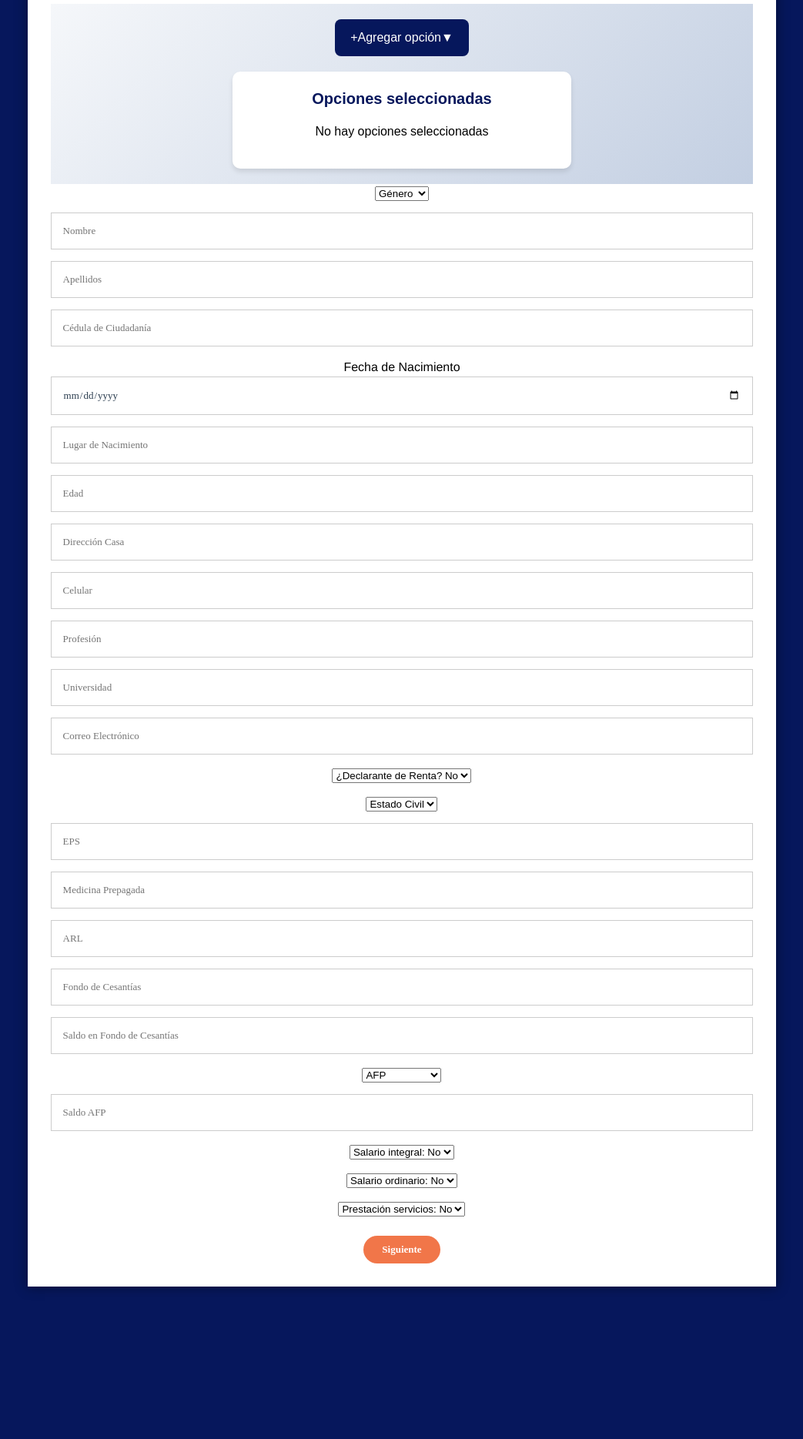
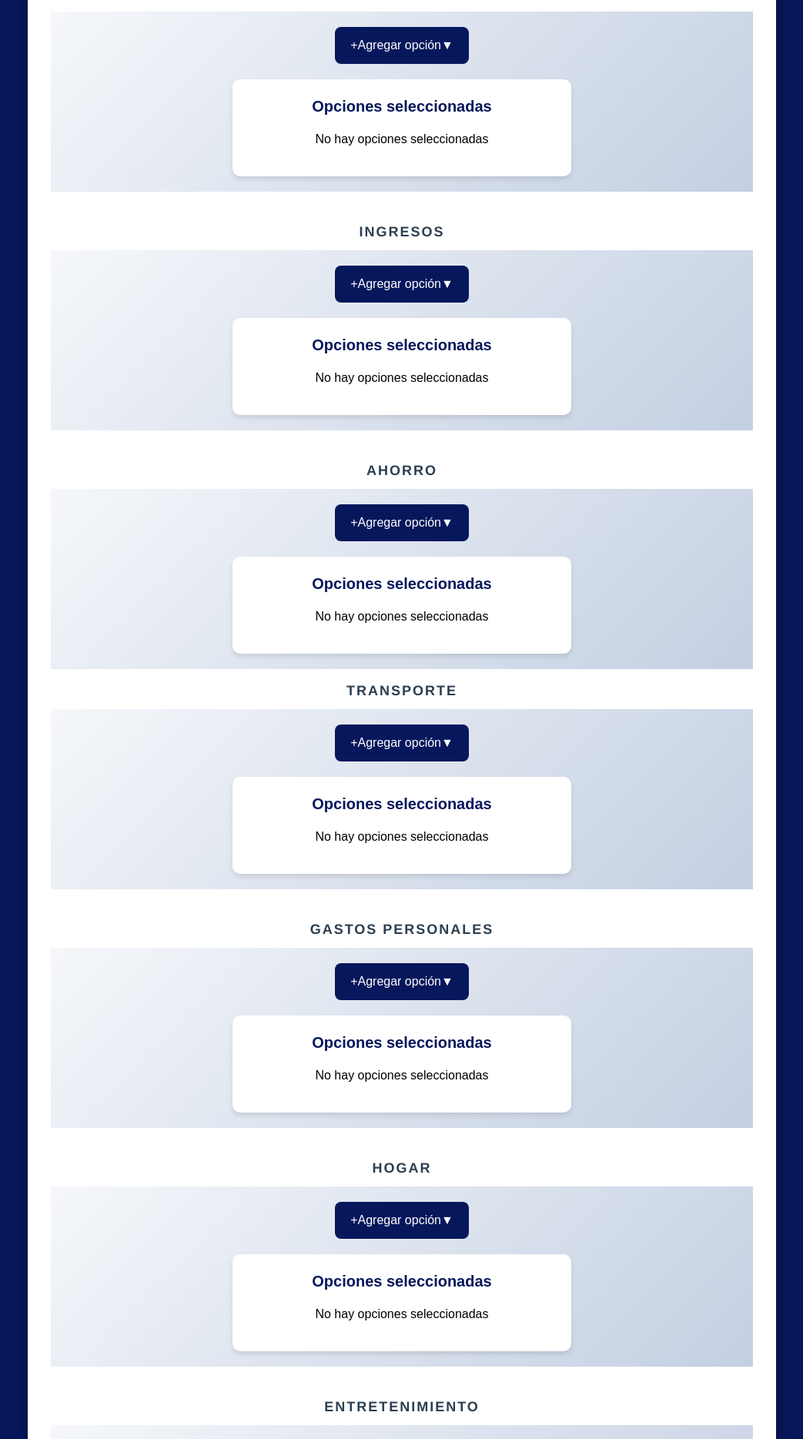
Before and after one commit to danielcruz94/develop, a React (Vite) app in the folder vite-project/: page / in a window 1280 px wide. Shown: the part 655-2524 px from the top of the page at 77% size, without its empty margins (118-1161 px from the left). Before the commit the page ends 2358 px from the top, so only its background shows below. Built offline with nearby package versions, Linux system fonts and the light colour scheme.

Commit message:
se ingresaron los demas campos de mis finanzas

```diff
--- a/vite-project/src/CreativeFloatingSelect.css
+++ b/vite-project/src/CreativeFloatingSelect.css
@@ -56,6 +56,7 @@
   overflow: hidden;
   transition: max-height 0.3s ease;
   animation: slideDown 0.3s ease forwards;
+  overflow-y: auto;
 
 }
 
@@ -175,7 +176,6 @@
 .select-button:active {
   animation: pulse 0.3s ease;
 }
-
-#msform > fieldset:nth-child(3) > div:nth-child(4) > div.SelectContainer > div > div.selected-options > ul > li{
-  height: 14px;
+.opciones-seleccionadas{
+   height: 14px;
 }
--- a/vite-project/src/Form.jsx
+++ b/vite-project/src/Form.jsx
@@ -11,6 +11,160 @@ const Form =()=>{
         { value: 'FondoCesantias', label: 'Fondo Cesantias' },
         { value: 'AFP', label: 'AFP' },
       ];
+
+      const ingresos = [
+        { value: 'Arriendo', label: 'Arriendo' },
+        { value: 'Auxilio', label: 'Auxilio' },
+        { value: 'Beneficio', label: 'Beneficio' },
+        { value: 'Bonificacion', label: 'Bonificación' },
+        { value: 'Comisiones', label: 'Comisiones' },
+        { value: 'Dividendos', label: 'Dividendos' },
+        { value: 'Honorarios', label: 'Honorarios' },
+        { value: 'PrimaDeServicios', label: 'Prima de Servicios' },
+        { value: 'PrimaExtralegal', label: 'Prima Extralegal' },
+        { value: 'Renta', label: 'Renta' },
+        { value: 'SalarioIntegral', label: 'Salario Integral' },
+        { value: 'SalarioTradicional', label: 'Salario Tradicional' },
+        { value: 'SubsidioDeTransporte', label: 'Subsidio de Transporte' },
+        { value: 'SubsidioFamiliar', label: 'Subsidio Familiar' },
+      ];
+
+      const ahorro = [
+        { value: 'AhorroOffshore', label: 'Ahorro Offshore' },
+        { value: 'CarteraColectiva', label: 'Cartera Colectiva' },
+        { value: 'Cooperativas', label: 'Cooperativas' },
+        { value: 'CuentaAFC', label: 'Cuenta AFC' },
+        { value: 'CuentaCorriente', label: 'Cuenta Corriente' },
+        { value: 'CuentaDeAhorros', label: 'Cuenta de Ahorros' },
+        { value: 'Fiducias', label: 'Fiducias' },
+        { value: 'FondoDeEmpleados', label: 'Fondo de Empleados' },
+        { value: 'FondosMutuos', label: 'Fondos Mutuos' },
+        { value: 'PensionVoluntaria', label: 'Pensión Voluntaria' },
+        { value: 'ProvisionAnualidades', label: 'Provisión Anualidades' },
+        { value: 'Otros', label: 'Otros' },
+      ];
+
+      const transporte = [
+        { value: 'BusesTransmilenio', label: 'Buses / Transmilenio' },
+        { value: 'Gasolina', label: 'Gasolina' },
+        { value: 'Otros', label: 'Otros' },
+        { value: 'Parqueadero', label: 'Parqueadero' },
+        { value: 'Taxis', label: 'Taxis' },
+        { value: 'TransporteEmpresa', label: 'Transporte Empresa' },
+        { value: 'TransporteEscolar', label: 'Transporte Escolar' },
+      ];
+
+      const gastosPersonales = [
+        { value: 'AlmuerzosDiarios', label: 'Almuerzos Diarios' },
+        { value: 'Celular', label: 'Celular' },
+        { value: 'CuidadoPersonal', label: 'Cuidado Personal' },
+        { value: 'DesayunosDiarios', label: 'Desayunos Diarios' },
+        { value: 'Gimnasio', label: 'Gimnasio' },
+        { value: 'MesadaHijos', label: 'Mesada Hijos' },
+        { value: 'Ropa', label: 'Ropa' },
+        { value: 'Medicamentos', label: 'Medicamentos' },
+        { value: 'Barberia', label: 'Barbería' },
+        { value: 'Manicure', label: 'Manicure' },
+        { value: 'Peluqueria', label: 'Peluquería' },
+      ];
+
+      const hogar = [
+        { value: 'Administracion', label: 'Administración' },
+        { value: 'Agua', label: 'Agua' },
+        { value: 'Arrendamiento', label: 'Arrendamiento' },
+        { value: 'Chofer', label: 'Chofer' },
+        { value: 'ComprasCasa', label: 'Compras Casa' },
+        { value: 'Energia', label: 'Energía' },
+        { value: 'Gas', label: 'Gas' },
+        { value: 'Jardinero', label: 'Jardinero' },
+        { value: 'Lavanderia', label: 'Lavandería' },
+        { value: 'Mercado', label: 'Mercado' },
+        { value: 'Ninera', label: 'Niñera' },
+        { value: 'ServicioDomestico', label: 'Servicio Doméstico' },
+        { value: 'ServiciosPublicos', label: 'Servicios Públicos' },
+        { value: 'Internet', label: 'Internet' },
+        { value: 'PlataformasStremm', label: 'Plataformas Stremm' },
+        { value: 'Otros', label: 'Otros' },
+      ];
+
+      const entretenimiento = [
+        { value: 'cines', label: 'Cines' },
+        { value: 'club', label: 'Club' },
+        { value: 'eventos-sociales', label: 'Eventos Sociales' },
+        { value: 'fines-de-semana', label: 'Fines de Semana' },
+        { value: 'golf', label: 'Golf' },
+
+        { value: 'restaurantes', label: 'Restaurantes' },
+        { value: 'reuniones-sociales', label: 'Reuniones Sociales' },
+        { value: 'rumba', label: 'Rumba' },
+        { value: 'salidas', label: 'Salidas' },
+        { value: 'subscripciones', label: 'Subscripciones' },
+        { value: 'tenis', label: 'Tenis' },
+        { value: 'vacaciones', label: 'Vacaciones' },
+        { value: 'viajes', label: 'Viajes' },
+        { value: 'otros', label: 'Otros' }
+      ];
+
+      const protecciones = [
+        { value: 'AporteAPensionObligatoria', label: 'Aporte a Pensión Obligatoria' },
+        { value: 'AporteASaludObligatoria', label: 'Aporte a Salud Obligatoria' },
+        { value: 'Otros', label: 'Otros' },
+        { value: 'SaludPrepagada', label: 'Salud Prepagada' },
+        { value: 'SeguroDeContenidos', label: 'Seguro de Contenidos' },
+        { value: 'SeguroDeInvalidez', label: 'Seguro de Invalidez' },
+        { value: 'SeguroDeResponsabilidadCivil', label: 'Seguro de Responsabilidad Civil' },
+        { value: 'SeguroDeSalud', label: 'Seguro de Salud' },
+        { value: 'SeguroDeVehiculo', label: 'Seguro de Vehículo' },
+        { value: 'SeguroDeVida', label: 'Seguro de Vida' },
+        { value: 'SeguroExequial', label: 'Seguro Exequial' },
+        { value: 'SeguroVivienda', label: 'Seguro Vivienda' },
+      ];
+
+      const descuentosnomina = [
+        { value: 'AporteAFondoDeSolidaridad', label: 'Aporte a Fondo de Solidaridad' },
+        { value: 'AporteAFondoDeSubsistencia', label: 'Aporte a Fondo de Subsistencia' },
+        { value: 'OtrosDescuentos', label: 'Otros Descuentos' },
+        { value: 'RetencionEnLaFuente', label: 'Retención en la Fuente' },
+        { value: 'Salud', label: 'Salud' },
+        { value: 'Pension', label: 'Pensión' },
+        { value: 'Otros', label: 'Otros' },
+      ];
+
+      const educacion = [
+        { value: 'BonoEstudiantil', label: 'Bono Estudiantil' },
+        { value: 'Capacitaciones', label: 'Capacitaciones' },
+        { value: 'Cursos', label: 'Cursos' },
+        { value: 'Idiomas', label: 'Idiomas' },
+        { value: 'LibrosYUtiles', label: 'Libros y útiles' },
+        { value: 'MatriculaColegio', label: 'Matrícula Colegio' },
+        { value: 'MatriculaUniversidad', label: 'Matrícula Universidad' },
+        { value: 'PensionColegio', label: 'Pensión Colegio' },
+        { value: 'Uniformes', label: 'Uniformes' },
+        { value: 'Otros', label: 'Otros' },
+      ];
+
+      const financieros = [
+        { value: 'CuatroXMil', label: '4 x Mil' },
+        { value: 'ComisionesPorAdministracion', label: 'Comisiones por Administración' },
+        { value: 'CuotaDeManejoTarjetaDebito', label: 'Cuota de Manejo Tarjeta Débito' },
+        { value: 'CuotaManejoTarjetaCredito', label: 'Cuota Manejo Tarjeta de Crédito' },
+      ];
+
+      const otros = [
+        { value: 'AyudaAFamiliar', label: 'Ayuda a un Familiar' },
+        { value: 'Diezmo', label: 'Diezmo' },
+        { value: 'Donaciones', label: 'Donaciones' },
+        { value: 'Finca', label: 'Finca' },
+        { value: 'Otros', label: 'Otros' },
+        { value: 'Regalos', label: 'Regalos' },
+        { value: 'ResponsabilidadSocial', label: 'Responsabilidad Social' },
+        { value: 'SoportePadres', label: 'Soporte Padres' },
+      ];
+
+
+
+
+
 
 return(
 
@@ -37,7 +191,7 @@ return(
            {/* Seguridad Social */}
 
           <fieldset>
-            <h2 className="fs-title">Seguridad Social</h2>
+
             <p>Incluye información personal y de seguridad social.</p>
             <p>En esta sección, te pediremos información básica sobre ti, como tu nombre, fecha de nacimiento, dirección, y detalles de seguridad social como tu número de cédula y tu EPS.</p>
             <div className="row">
@@ -48,8 +202,47 @@ return(
 
                 <input type="date" id="fecha" name="fecha" placeholder="Fecha de llenado del formulario"/>
               </div>
-
+              <h2 className="fs-title">Seguridad Social</h2>
               <Selector options={options}/>
+              <br />
+              <h2 className="fs-title">Ingresos</h2>
+              <Selector options={ingresos}/>
+              <br />
+
+              <h2 className="fs-title">Ahorro</h2>
+              <Selector options={ahorro}/>
+              <h2 className="fs-title">Transporte</h2>
+              <Selector options={transporte}/>
+              <br />
+              <h2 className="fs-title"> Gastos Personales</h2>
+              <Selector options={gastosPersonales}/>
+              <br />
+              <h2 className="fs-title">Hogar</h2>
+              <Selector options={hogar}/>
+              <br />
+              <h2 className="fs-title">Entretenimiento</h2>
+              <Selector options={entretenimiento}/>
+              <br />
+              <h2 className="fs-title">Protecciones Personales</h2>
+              <Selector options={protecciones}/>
+              <br />
+              <h2 className="fs-title">Descuentos de Nomina</h2>
+              <Selector options={descuentosnomina}/>
+              <br />
+              <h2 className="fs-title">Educacion</h2>
+              <Selector options={educacion}/>
+              <br />
+              <h2 className="fs-title">Financieros</h2>
+              <Selector options={financieros}/>
+              <br />
+              <h2 className="fs-title">Activos Productivos</h2>
+              <Selector options={ingresos}/>
+              <br />
+              <br />
+              <h2 className="fs-title">Otros</h2>
+              <Selector options={otros}/>
+              <h2 className="fs-title">Activos improductivos</h2>
+              <Selector options={ingresos}/>
               <div className="col-md-6">
                 <select name="genero">
                   <option value="">Género</option>
--- a/vite-project/src/select.jsx
+++ b/vite-project/src/select.jsx
@@ -60,7 +60,7 @@ function CreativeFloatingSelect({ options }) {
     return (
       <ul>
         {selectedOptions.map((option) => (
-          <li key={option} className="selected-option">
+          <li key={option} className="selected-option opciones-seleccionadas ">
             <span>{options.find((o) => o.value === option)?.label}</span>
             <button
               onClick={() => removeOption(option)}
```
